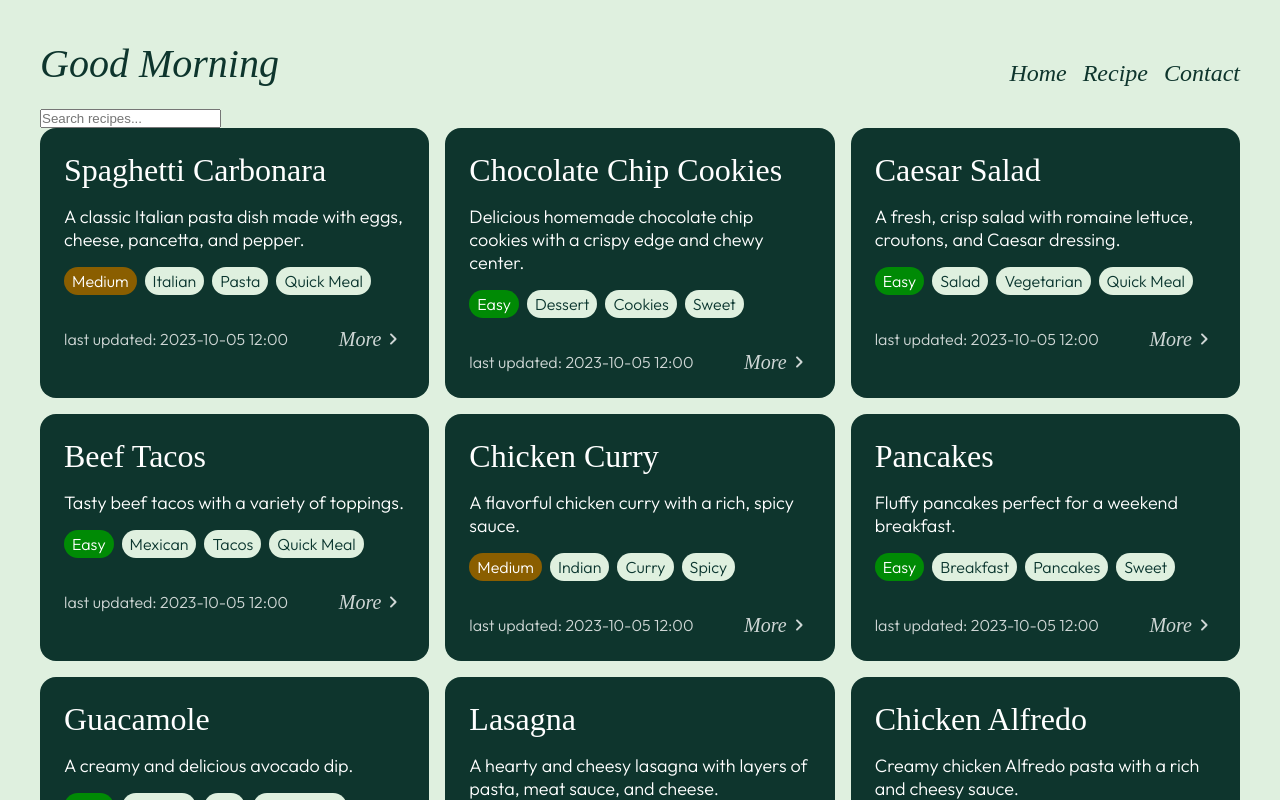
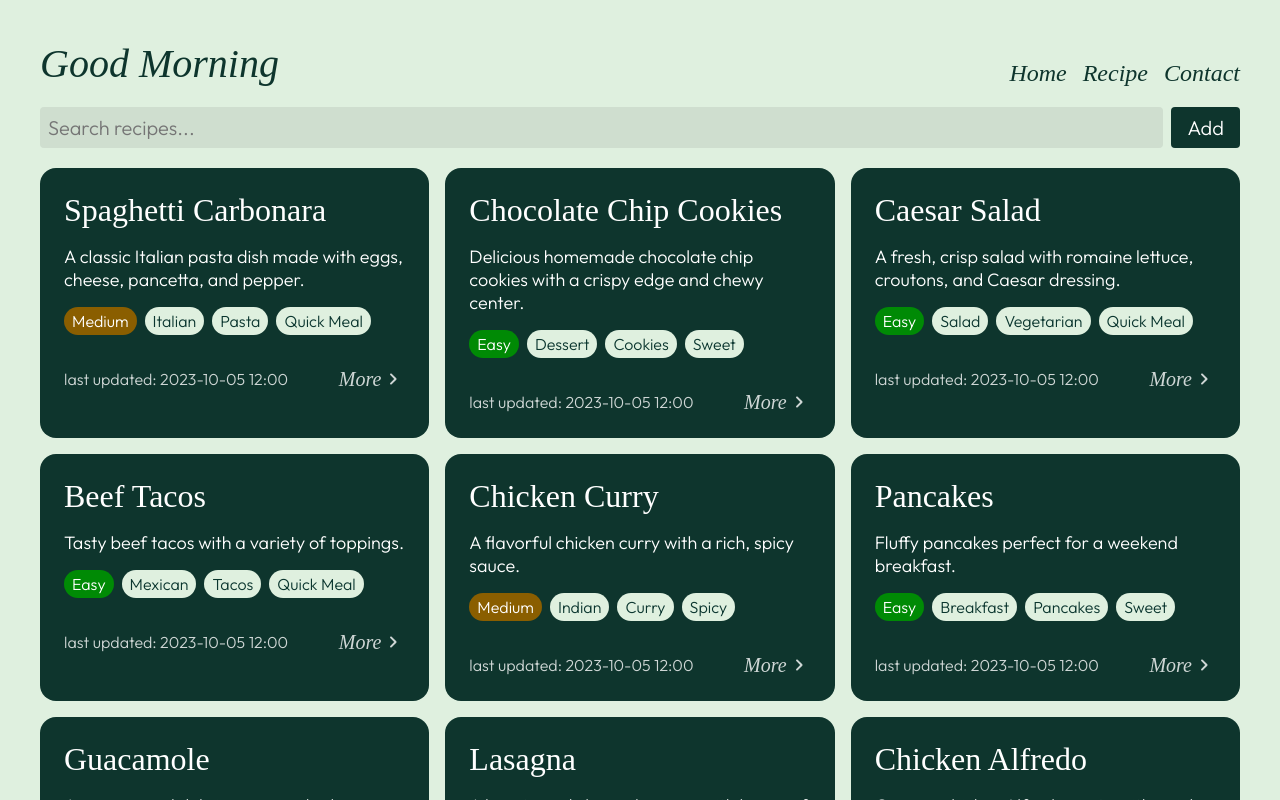
Before and after one commit to amusayevv/recipes, a React (Vite) app: page / in a window 1280 px wide. Both pictures are taken after a click on the button "Recipe". Shown: the top 800 px of the page. Built offline with nearby package versions, Linux system fonts and the light colour scheme; data requests are answered from the project's data file; a web font is replaced by a local one.

Commit message:
adding functionality part 1

```diff
--- a/data/db.json
+++ b/data/db.json
@@ -1,5 +1,5 @@
 {
-    "recepies": [
+    "recipes": [
         {
             "id": 1,
             "title": "Spaghetti Carbonara",
--- a/src/index.css
+++ b/src/index.css
@@ -199,3 +199,50 @@ button:hover {
     z-index: 3;
     padding: 24px 40px;
 }
+
+input,
+select {
+    outline: none;
+    box-sizing: border-box;
+    width: 100%;
+    font-size: 20px;
+    margin-bottom: 20px;
+    border-radius: 4px;
+    font-family: Outfit;
+    box-shadow: none;
+    border: none;
+    /* border: 2px solid #0e352d; */
+    padding: 8px;
+    background: #cfdecf;
+}
+
+input:focus,
+select:focus {
+    outline: 3px solid #0e352d;
+}
+
+button.primary {
+    background: #0e352d;
+    color: white;
+    outline: none;
+    box-sizing: border-box;
+    width: 100%;
+    font-size: 20px;
+    margin-bottom: 20px;
+    border-radius: 4px;
+    font-family: Outfit;
+    box-shadow: none;
+    border: none;
+    padding: 8px 16px;
+    font-style: normal;
+    width: auto;
+}
+
+button.primary:hover {
+    background: #8a9e9a;
+}
+
+.search-flex {
+    display: flex;
+    gap: 8px;
+}
--- a/src/pages/Recipe.jsx
+++ b/src/pages/Recipe.jsx
@@ -1,6 +1,54 @@
 import React, { useEffect, useState } from "react";
 import RecipeCard from "../components/RecipeCard";
 import Search from "../components/Search";
+
+function AddPopup() {
+    return (
+        <form className="add" action="post">
+            <label htmlFor="add-title">Title</label>
+            <input
+                id="add-title"
+                type="text"
+                className="add-title"
+                placeholder="Title"
+            />
+            <label htmlFor="add-description">Description</label>
+            <input
+                id="add-description"
+                type="text"
+                className="add-description"
+                placeholder="Description"
+            />
+            <label htmlFor="add-ingredients">Ingredients</label>
+            <input
+                id="add-ingredients"
+                type="text"
+                className="add-popup-ingredients"
+                placeholder="add ingredients separated by comma"
+            />
+            <label htmlFor="add-ingredients">Difficulty</label>
+            <select name="cars" id="add-difficulty">
+                <option value="easy">Easy</option>
+                <option value="medium">Medium</option>
+                <option value="hard">Hard</option>
+            </select>
+            <label htmlFor="add-preparation">Preparation steps</label>
+            <input
+                id="add-preparation"
+                type="text"
+                className="add-popup-ingredients"
+                placeholder="describe preparation steps separated by comma"
+            />
+            <label htmlFor="add-tags">Tags</label>
+            <input
+                id="add-tags"
+                type="text"
+                className="add-popup-ingredients"
+                placeholder="add tags separated by comma"
+            />
+        </form>
+    );
+}
 
 function Recipe() {
     const [allRecipes, setAllRecipes] = useState([]);
@@ -8,7 +56,7 @@ function Recipe() {
     const [selectedRecipe, setSelectedRecipe] = useState(null);
 
     useEffect(() => {
-        fetch("http://localhost:3000/recepies")
+        fetch("http://localhost:3000/recipes")
             .then((res) => res.json())
             .then((data) => {
                 setAllRecipes(data);
@@ -28,15 +76,25 @@ function Recipe() {
 
     function handleSearch(event) {
         const searchText = event.target.value.toLowerCase();
-        const filtered = allRecipes.filter((item) =>
-            item.title.toLowerCase().includes(searchText)
-        );
+        const filtered = allRecipes.filter((item) => {
+            const titleMatch = item.title.toLowerCase().includes(searchText);
+            const descriptionMatch = item.description
+                .toLowerCase()
+                .includes(searchText);
+            const tagsMatch = item.tags.some((tag) =>
+                tag.toLowerCase().includes(searchText)
+            );
+            return titleMatch || descriptionMatch || tagsMatch;
+        });
         setFilteredRecipes(filtered);
     }
 
     return (
         <div>
-            <Search handleSearch={handleSearch} />
+            <div className="search-flex">
+                <Search handleSearch={handleSearch} />
+                <button className="add-button primary">Add</button>
+            </div>
             <div className="cards-flex">
                 {filteredRecipes.map((item) => (
                     <RecipeCard
@@ -85,6 +143,8 @@ function Recipe() {
                     </RecipeCard>
                 </div>
             )}
+
+            <AddPopup />
         </div>
     );
 }
```
